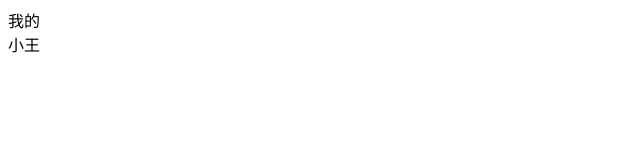
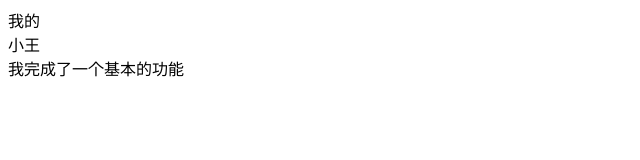
Before and after one commit to wucheng0215/two_project, a plain HTML site: page index.html in a window 1280 px wide. Shown: the whole page, without its empty margins (0-640 px from the left). Drawn offline with Linux system fonts and the light colour scheme.

Commit message:
我提交了index.html

```diff
--- a/index.html
+++ b/index.html
@@ -9,5 +9,6 @@
 <body>
   <div>我的</div>
   <div>小王</div>
+  <div>我完成了一个基本的功能</div>
 </body>
 </html>
```
